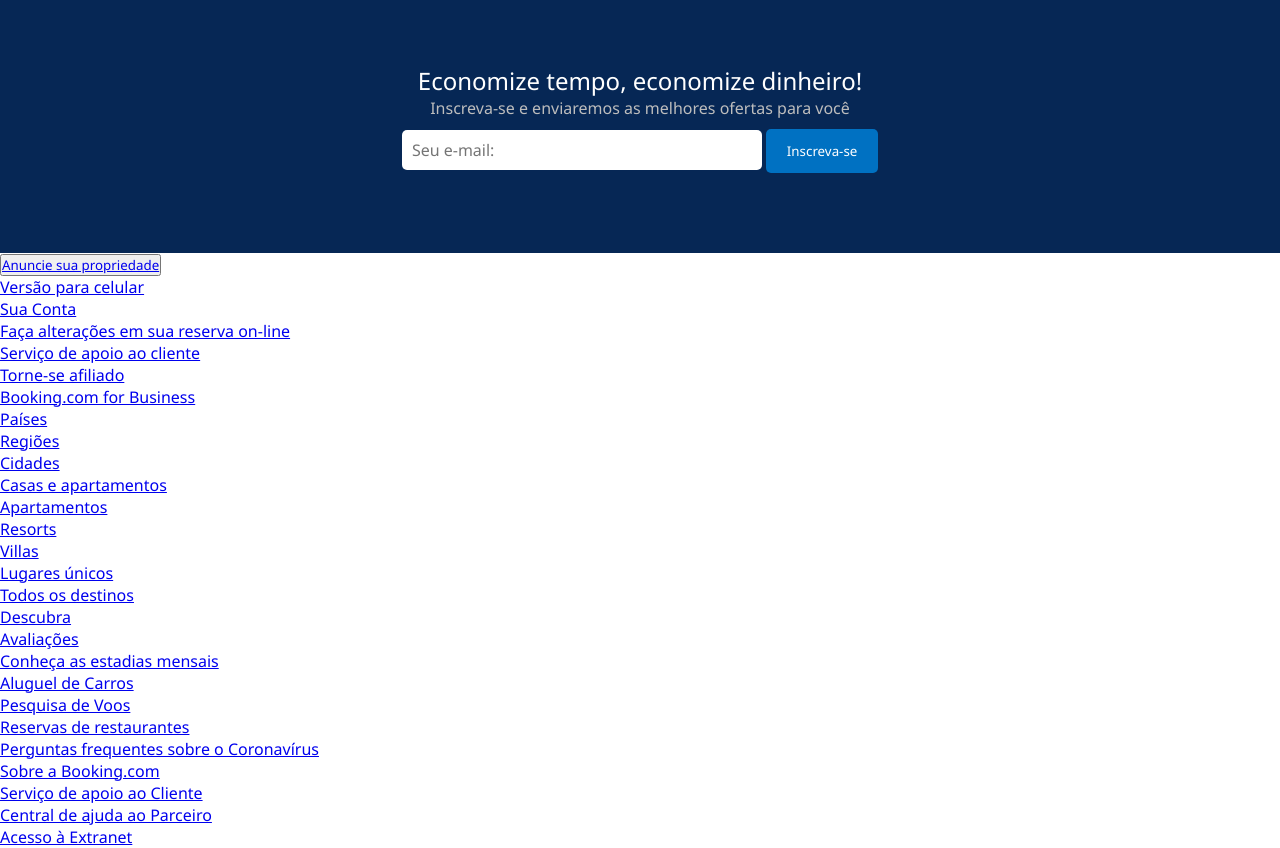
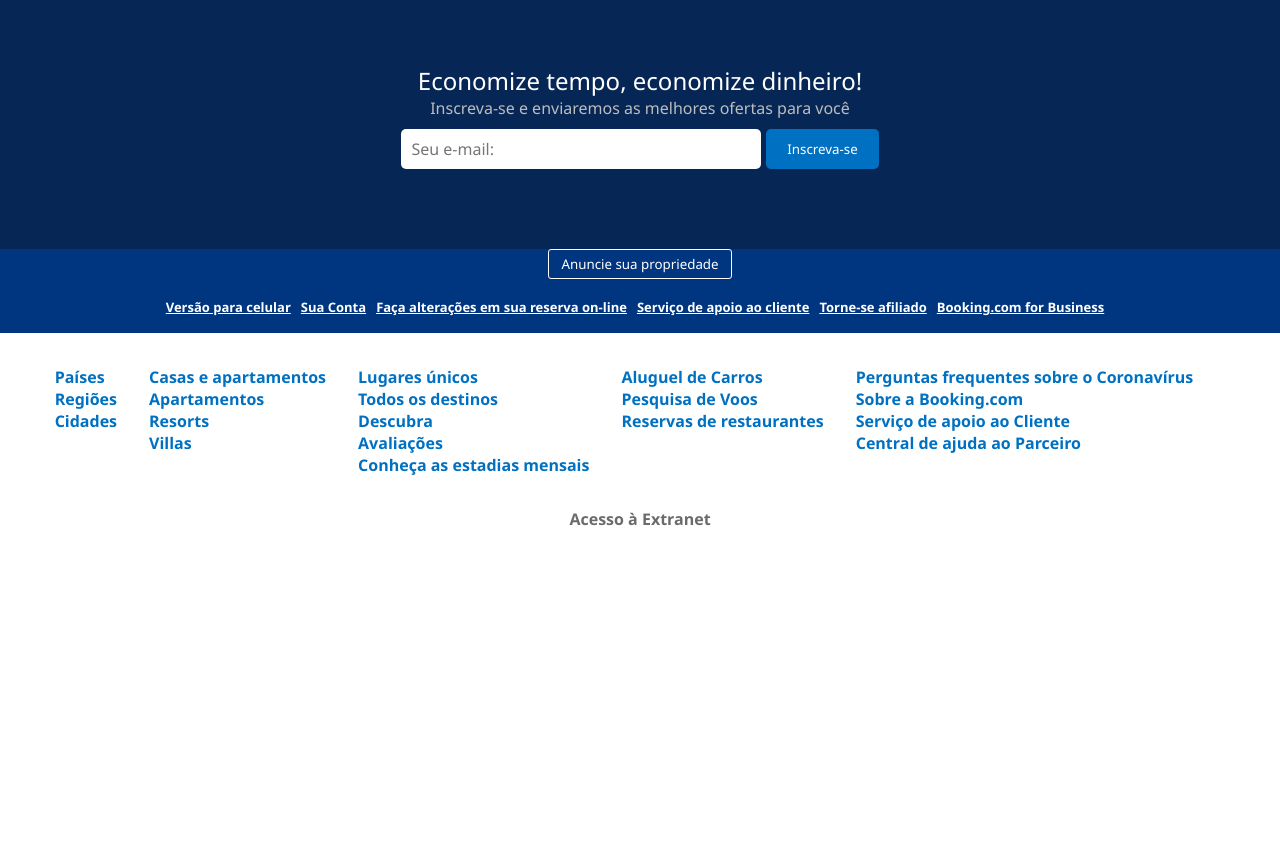
Before and after one commit to rodrigues-raquel/Booking, a plain HTML site: page index.html in a window 1280 px wide. Shown: the part 2980-3828 px from the top of the page. After the commit the page ends 3542 px from the top, so only its background shows below. Drawn offline with Linux system fonts and the light colour scheme; files whose address does not match are found by name.

Commit message:
add footer

```diff
--- a/index.html
+++ b/index.html
@@ -378,13 +378,13 @@
             <input type="submit" value="Inscreva-se">
         </form>
     </section>
-    <div>
+    <div id="sales">
         <button>
             <a href="https://join.booking.com/?lang=pt-br">
                 Anuncie sua propriedade
             </a>
         </button>
-        <div>
+        <div id="sales-options">
             <ul>
                 <li>
                     <a href="https://account.booking.com/sign-in">
@@ -418,7 +418,7 @@
         </div>
     </div>
     <footer>
-        <div>
+        <div class="footer-options">
             <ul>
                 <li>
                     <a href="https://www.booking.com/country.pt-br.html">
--- a/style.css
+++ b/style.css
@@ -388,5 +388,68 @@ header {
         color: white;
         border-radius: 5px;
         border: none;
-        padding: .8rem 1.3rem;
+        padding: 0.7rem 1.3rem;
+        margin-left: 5px;
     }
+    .news-letter > form {
+        display: flex;
+        align-items: center;
+    }
+    #sales {
+        background-color: #003580;
+        text-align: center;
+    }
+    #sales div {
+        padding: 1rem 0;
+        border-bottom: 1px solid white;
+    }
+    #sales > button {
+        background-color: transparent;
+        border: 1px solid white;
+        padding: 5px 12px;
+        border-radius: 3px;
+    }
+    #sales > button > a {
+        color: white;
+        text-decoration: none;
+    }
+    #sales-options ul {
+        display: flex;
+        justify-content: center;
+    }
+    #sales-options > ul > li > a {
+        color: white;
+        font-size: 13px;
+        font-weight: bold;
+        margin-right: 10px;
+    }
+    footer {
+        justify-content: center;
+        display: flex;
+        margin: 2rem 0;
+        flex-direction: column;
+        align-items: center;
+        width: 100%;
+    }
+    .footer-options {
+        display: flex;
+        justify-content: center;
+        width: 100%;
+        flex-wrap: wrap;
+    }
+    .footer-options ul {
+        margin-right: 2rem;
+    }
+    footer a {
+        text-decoration: none;
+        margin: 2rem 0;
+        color: #0071c2;
+        font-weight: 600;
+    }
+    footer > div > a {
+        color: #6b6b6b;
+        padding-top: 2rem;
+    }
+    footer div:nth-child(2) {
+        margin-top: 2rem;
+    }
```
